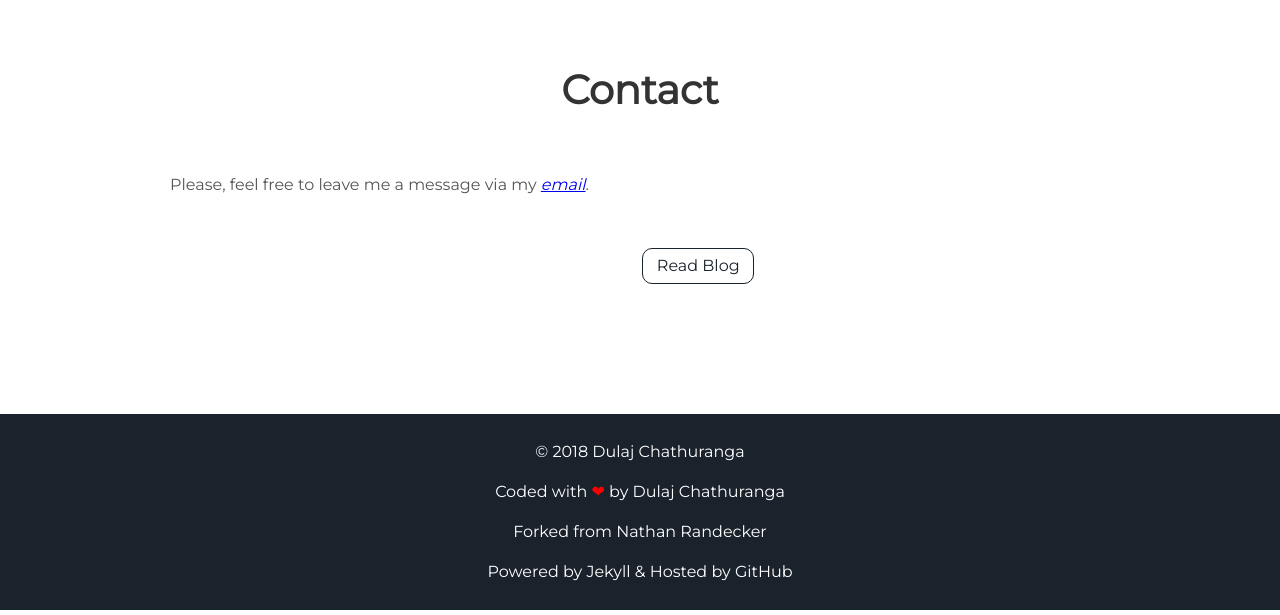
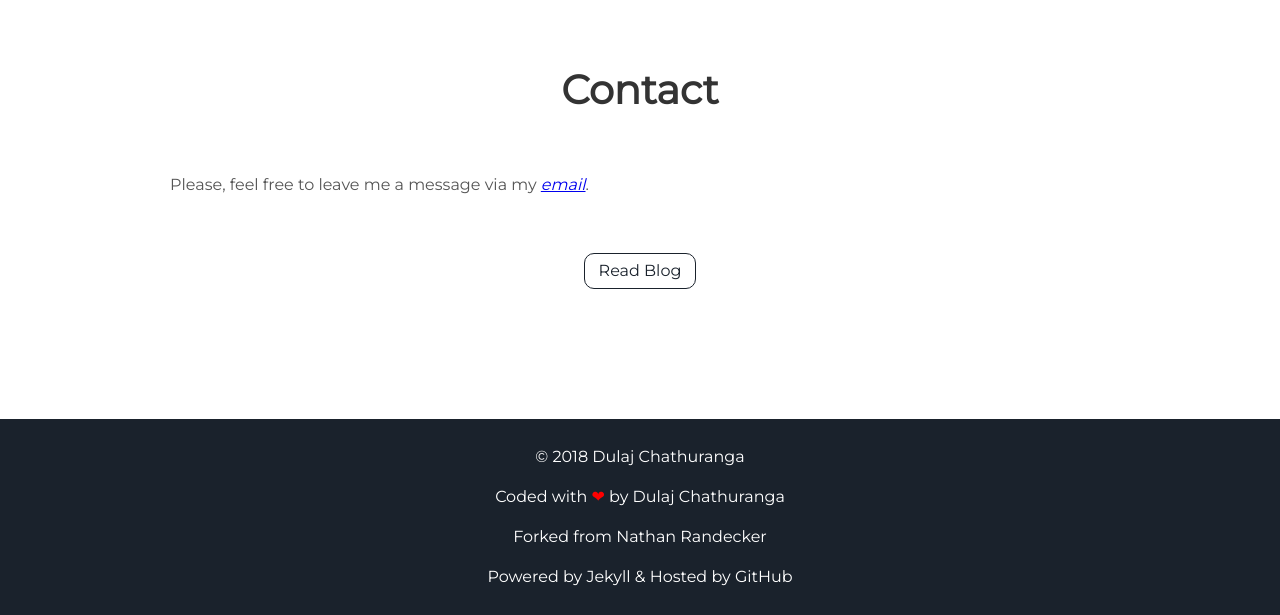
Before and after one commit to DulajChathuranga/dulajchathuranga.github.io, a Jekyll site: the page built from index.html, in a window 1280 px wide. Shown: the part 1546-2161 px from the top of the page. Built offline with Jekyll 4.4.1, drawn with Linux system fonts in a browser that asks for light colours.

Commit message:
Update projects.html

```diff
--- a/_includes/projects.html
+++ b/_includes/projects.html
@@ -10,8 +10,8 @@
 
 <div class="user-projects">
 
-  <div class="contents-right">
+
     <a class="project-link" href="#">Read Blog</a>
-  </div>
+
 
 </div>
```
